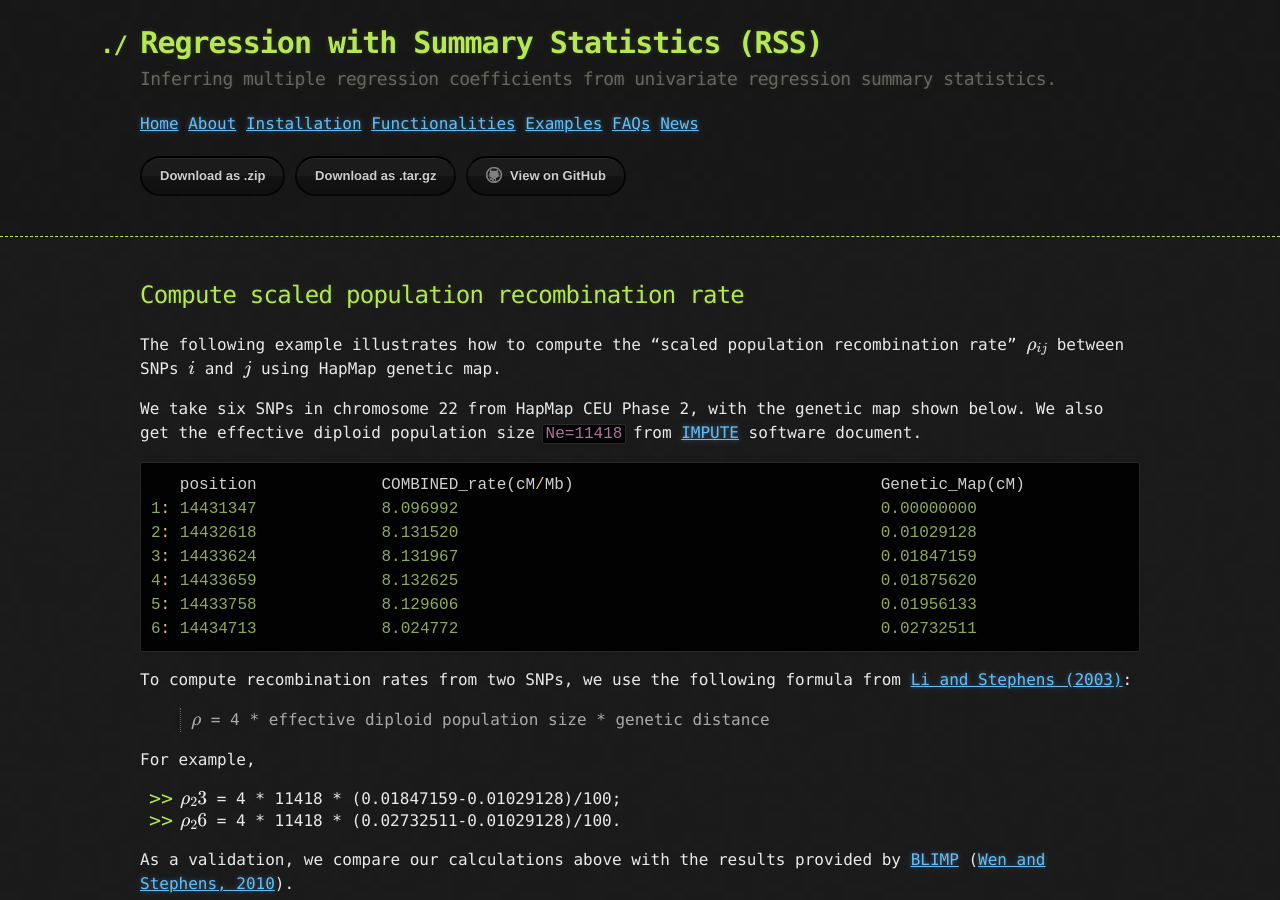
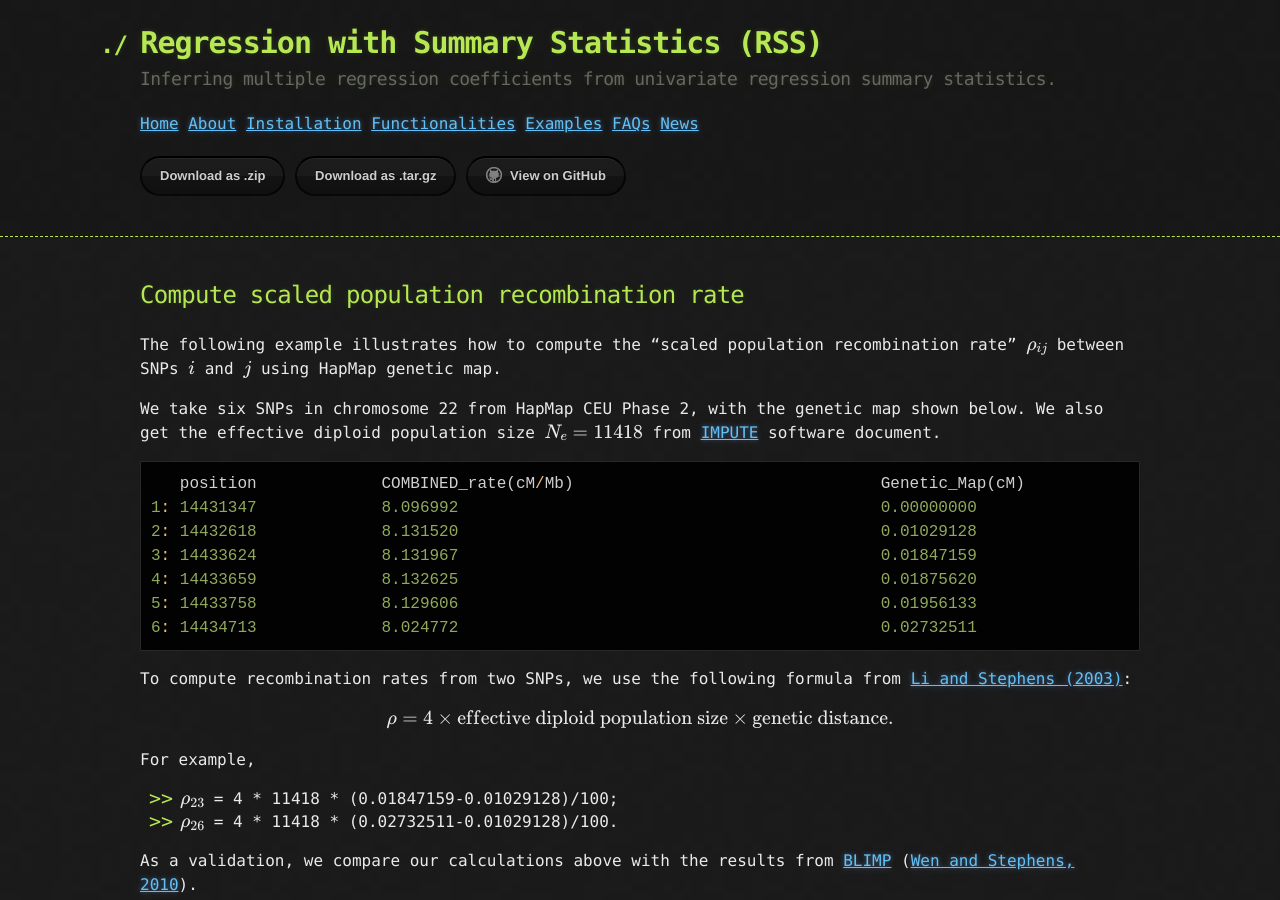
Before and after one commit to stephenslab/rss, a Jekyll site: the page built from docs/Recombination.md, in a window 1280 px wide and 900 px high. Built offline with Jekyll 4.4.1, drawn with Linux system fonts in a browser that asks for light colours; formulas are drawn with MathJax 3.

Commit message:
update recomb page

````diff
--- a/docs/Recombination.md
+++ b/docs/Recombination.md
@@ -12,7 +12,7 @@ between SNPs $$i$$ and $$j$$ using HapMap genetic map.
 
 We take six SNPs in chromosome 22 from HapMap CEU Phase 2,
 with the genetic map shown below.
-We also get the effective diploid population size `Ne=11418`
+We also get the effective diploid population size $$N_e=11418$$
 from [IMPUTE](https://mathgen.stats.ox.ac.uk/impute/impute_v1.html) software document.
 
 ```r
@@ -28,14 +28,16 @@ from [IMPUTE](https://mathgen.stats.ox.ac.uk/impute/impute_v1.html) software doc
 To compute recombination rates from two SNPs,
 we use the following formula from [Li and Stephens (2003)][]:
 
-> $$\rho$$ = 4 * effective diploid population size * genetic distance
+$$
+\rho = 4 \times \text{effective diploid population size} \times \text{genetic distance}.
+$$
 
 For example,
 
-- $$\rho_23$$ = 4 * 11418 * (0.01847159-0.01029128)/100;
-- $$\rho_26$$ = 4 * 11418 * (0.02732511-0.01029128)/100.
+- $$\rho_{23}$$ = 4 * 11418 * (0.01847159-0.01029128)/100;
+- $$\rho_{26}$$ = 4 * 11418 * (0.02732511-0.01029128)/100.
 
-As a validation, we compare our calculations above with the results provided by
+As a validation, we compare our calculations above with the results from
 [BLIMP](http://stephenslab.uchicago.edu/software_pages/blimp/index.html)
 ([Wen and Stephens, 2010](https://www.ncbi.nlm.nih.gov/pubmed/21479081)).
 
````
